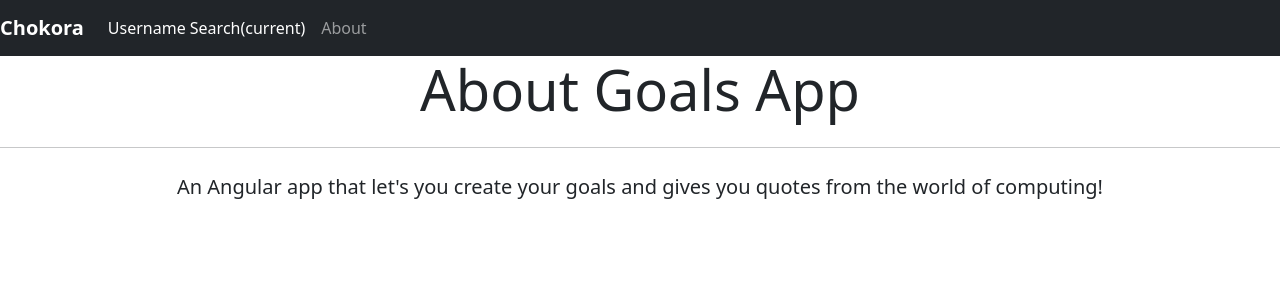
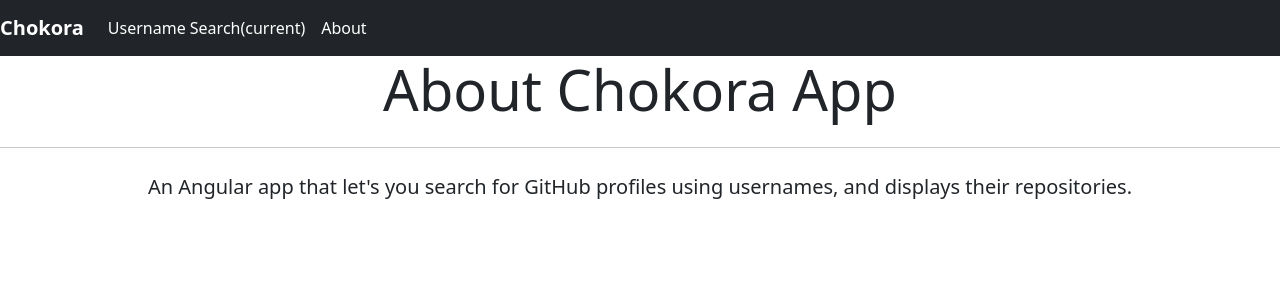
Before and after one commit to CheropS/Chokora, an Angular app: page /about in a window 1280 px wide. Shown: the top 300 px of the page. Built offline with nearby package versions, Linux system fonts and the light colour scheme.

Commit message:
Added service and its function

```diff
--- a/src/app/about/about.component.html
+++ b/src/app/about/about.component.html
@@ -1,5 +1,5 @@
 <div class="jumbotron">
-    <h1 class="display-4 text-center">About Goals App</h1>
+    <h1 class="display-4 text-center">About Chokora App</h1>
     <hr class="my-4">
-    <p class="lead text-center">An Angular app that let's you create your goals and gives you quotes from the world of computing!</p>
+    <p class="lead text-center">An Angular app that let's you search for GitHub profiles using usernames, and displays their repositories.</p>
   </div>
--- a/src/app/app.module.ts
+++ b/src/app/app.module.ts
@@ -1,3 +1,4 @@
+import { UserService } from './user-service/user.service';
 import { NgModule } from '@angular/core';
 import { BrowserModule } from '@angular/platform-browser';
 
@@ -19,7 +20,7 @@
     BrowserModule,
     AppRoutingModule
   ],
-  providers: [],
+  providers: [UserService],
   bootstrap: [AppComponent]
 })
 export class AppModule { }
--- a/src/app/navbar/navbar.component.html
+++ b/src/app/navbar/navbar.component.html
@@ -5,8 +5,8 @@
     </button>
     <div class="collapse navbar-collapse" id="navbarNavAltMarkup">
       <div class="navbar-nav">
-        <a class="nav-item nav-link active" routerLink="user">Username Search<span class="sr-only">(current)</span></a>
-        <a class="nav-item nav-link" routerLink="/about">About</a>
+        <a class="nav-item nav-link active" routerLink="user" routerLinkActive='active'>Username Search<span class="sr-only">(current)</span></a>
+        <a class="nav-item nav-link" routerLink="/about" routerLinkActive='active'>About</a>
       </div>
     </div>
   </nav>
--- /dev/null
+++ b/src/app/user-service/user.service.ts
@@ -0,0 +1,22 @@
+import { Http, Headers } from '@angular/http';
+import { Injectable } from '@angular/core';
+// import { Http, Headers } from '@angular/common/http';
+import 'rxjs/add/operator/map';
+
+@Injectable({
+  providedIn: 'root'
+})
+export class UserService {
+
+  private username!:string;
+  private clientid='Iv1.e75f1a99aca08279';
+  private clientSecret=' 0c05c97d1f8ae41ffb64566a40ae7887a2fdb178';
+  constructor(private http:Http) {
+    console.log("service is available");
+    this.username='cherops'
+  }
+
+  getProfileInfo(){
+    return this.http.get("https://api.github.com/users/" + this.username+ "?client_id=" + this.clientid)
+  }
+}
```
Also changed, not shown: src/app/user/user.component.ts (+6 -2 lines), 1 other file (tests, documents, lock files or other folders).
